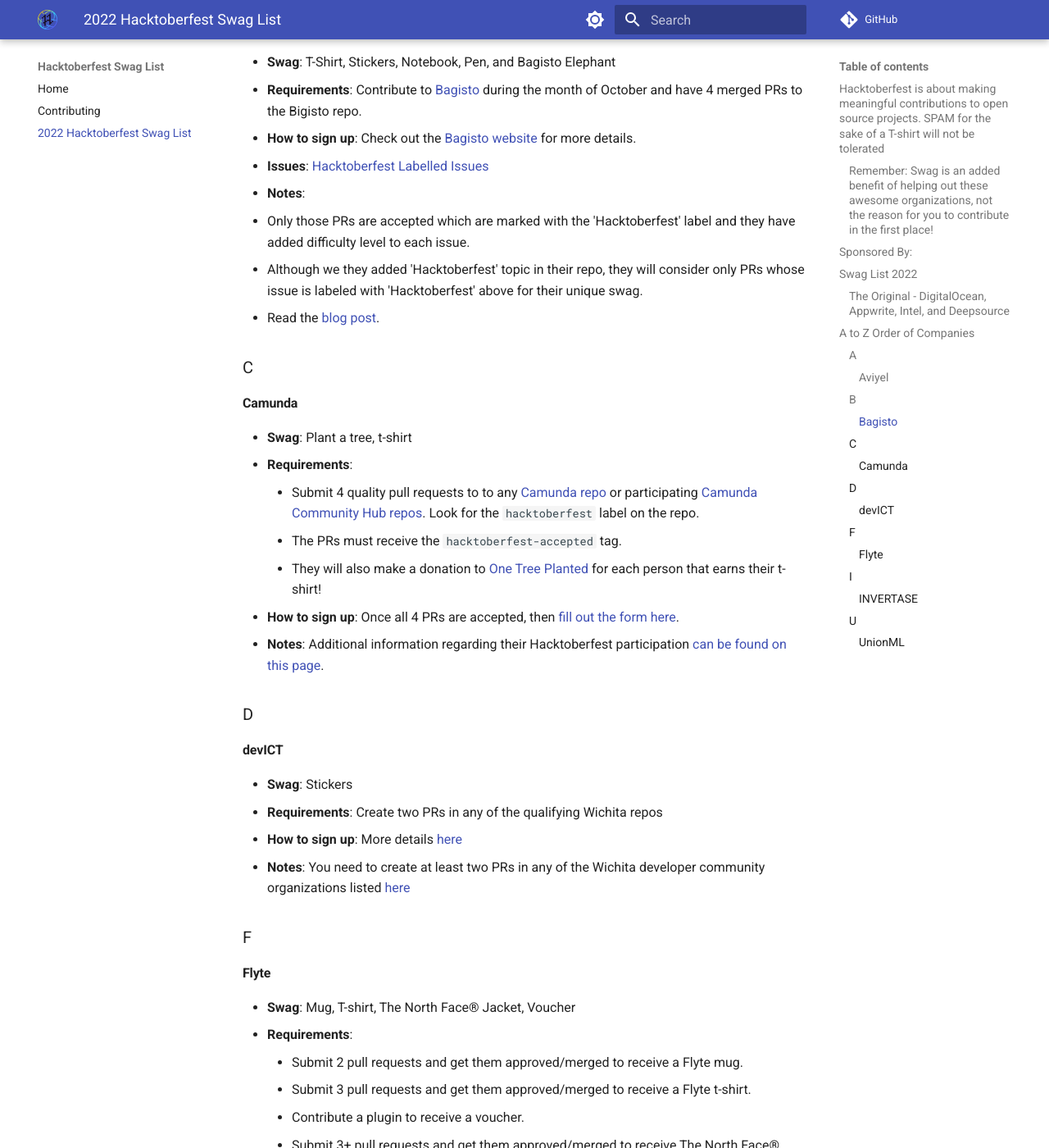
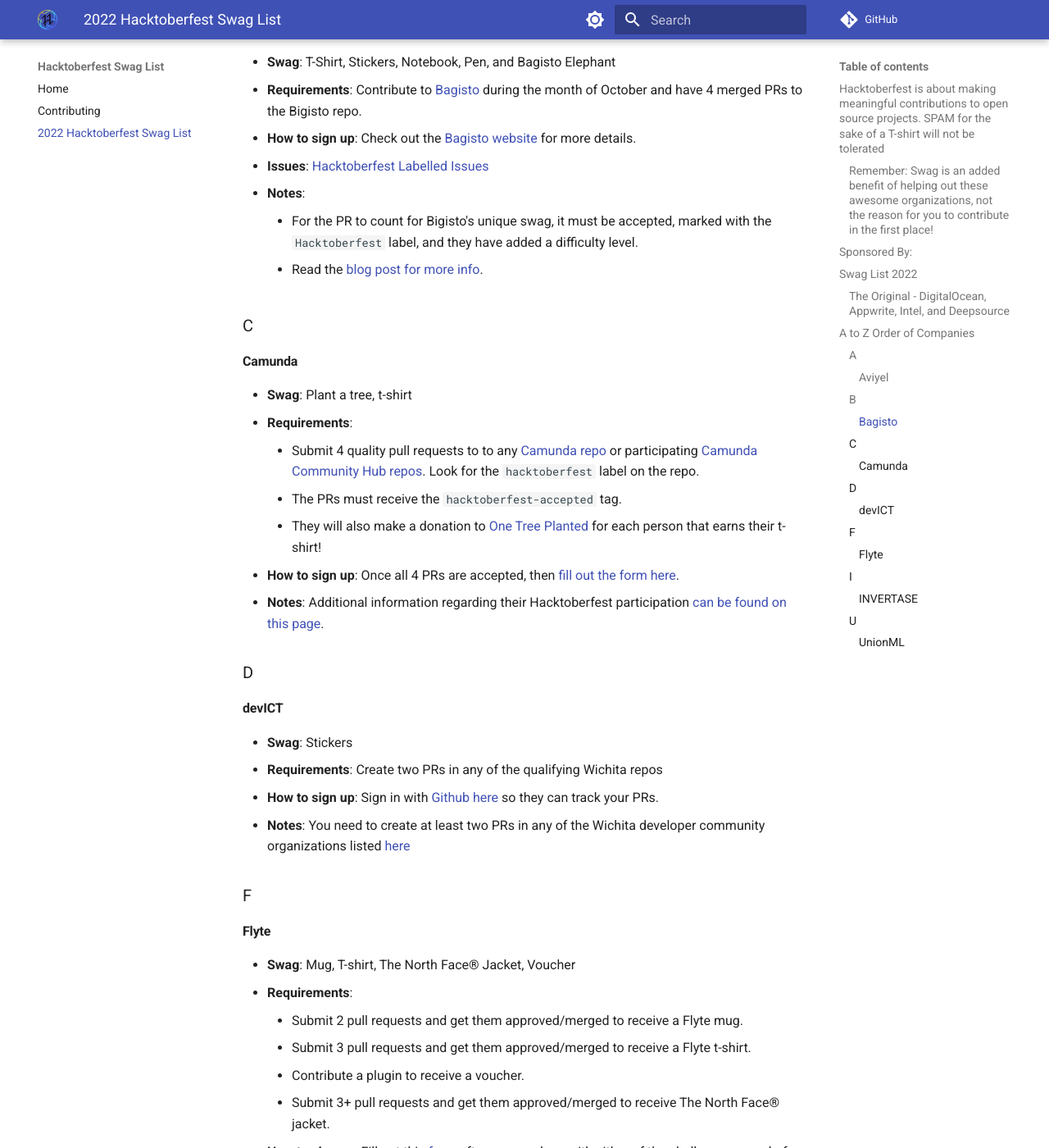
Before and after one commit to crweiner/hacktoberfest-swag-list, an MkDocs documentation site: the page built from docs/list.md, in a window 1280 px wide and 1400 px high, scrolled down 1946 px. Shown: the whole window at 82% size. Built offline with MkDocs 1.6.1 and Material for MkDocs 9.7.7, drawn with Linux system fonts in a browser that asks for light colours; comment, search, counter and statistics services are not loaded.

Commit message:
Small changes

```diff
--- a/docs/list.md
+++ b/docs/list.md
@@ -56,9 +56,8 @@
 - **How to sign up**: Check out the [Bagisto website](https://webkul.com/meetups/hacktober-fest-bagisto-2022/) for more details.
 - **Issues**: [Hacktoberfest Labelled Issues](https://github.com/bagisto/bagisto/issues?q=is%3Aopen+is%3Aissue+label%3AHacktoberfest)
 - **Notes**:
-  - Only those PRs are accepted which are marked with the 'Hacktoberfest' label and they have added difficulty level to each issue.
-  - Although we they added 'Hacktoberfest' topic in their repo, they will consider only PRs whose issue is labeled with 'Hacktoberfest' above for their unique swag.
-  - Read the [blog post](https://webkul.com/meetups/hacktober-fest-bagisto-2022/).
+    - For the PR to count for Bigisto's unique swag, it must be accepted, marked with the `Hacktoberfest` label, and they have added a difficulty level.
+    - Read the [blog post for more info](https://webkul.com/meetups/hacktober-fest-bagisto-2022/).
 
 ### C
 
@@ -78,7 +77,7 @@
 
 - **Swag**: Stickers
 - **Requirements**: Create two PRs in any of the qualifying Wichita repos
-- **How to sign up**: More details [here](https://devict-hacktoberfest.herokuapp.com/)
+- **How to sign up**: Sign in with [Github here](https://devict-hacktoberfest.herokuapp.com/) so they can track your PRs.
 - **Notes**: You need to create at least two PRs in any of the  Wichita developer community organizations listed [here](https://devict-hacktoberfest.herokuapp.com/)
 
 ### F
```
